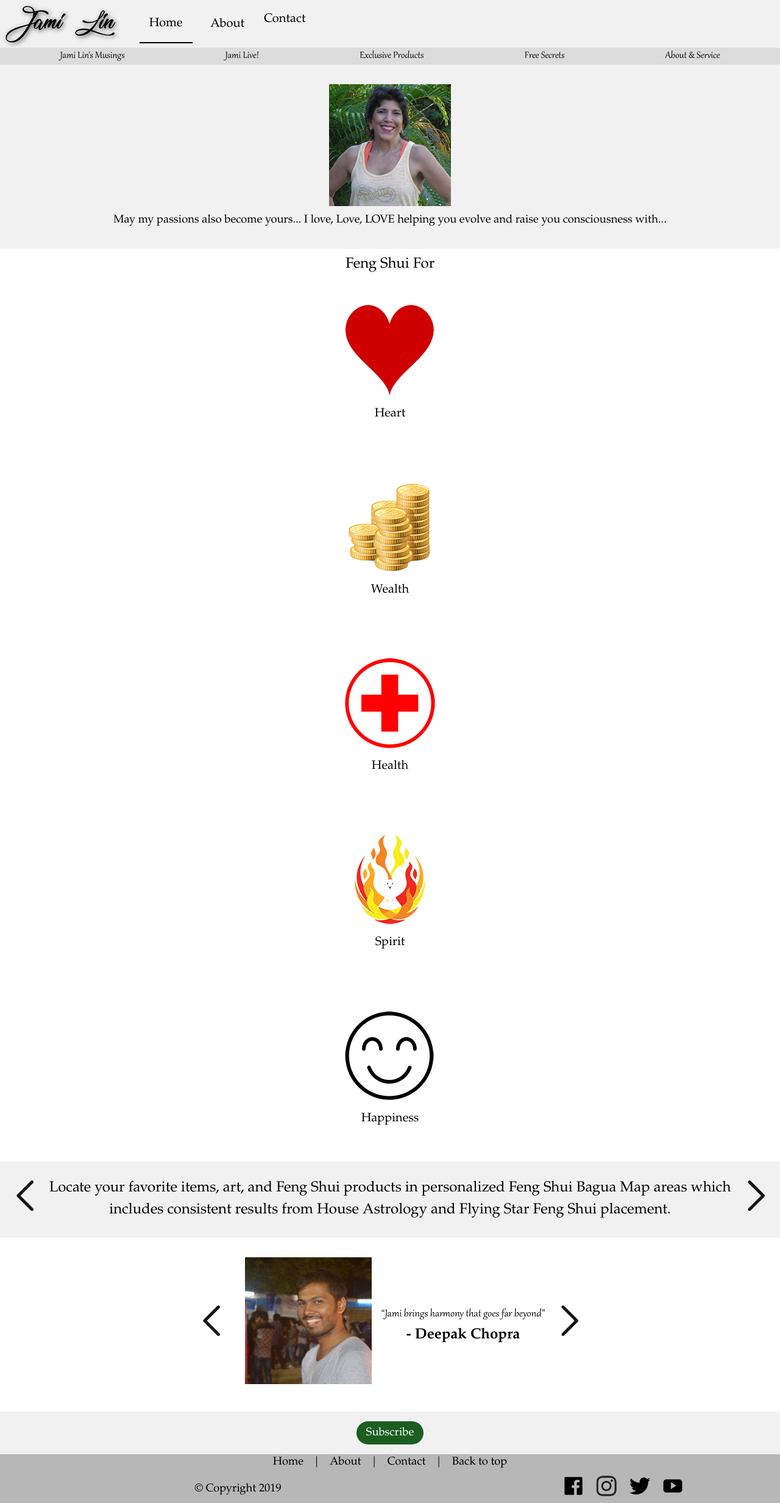
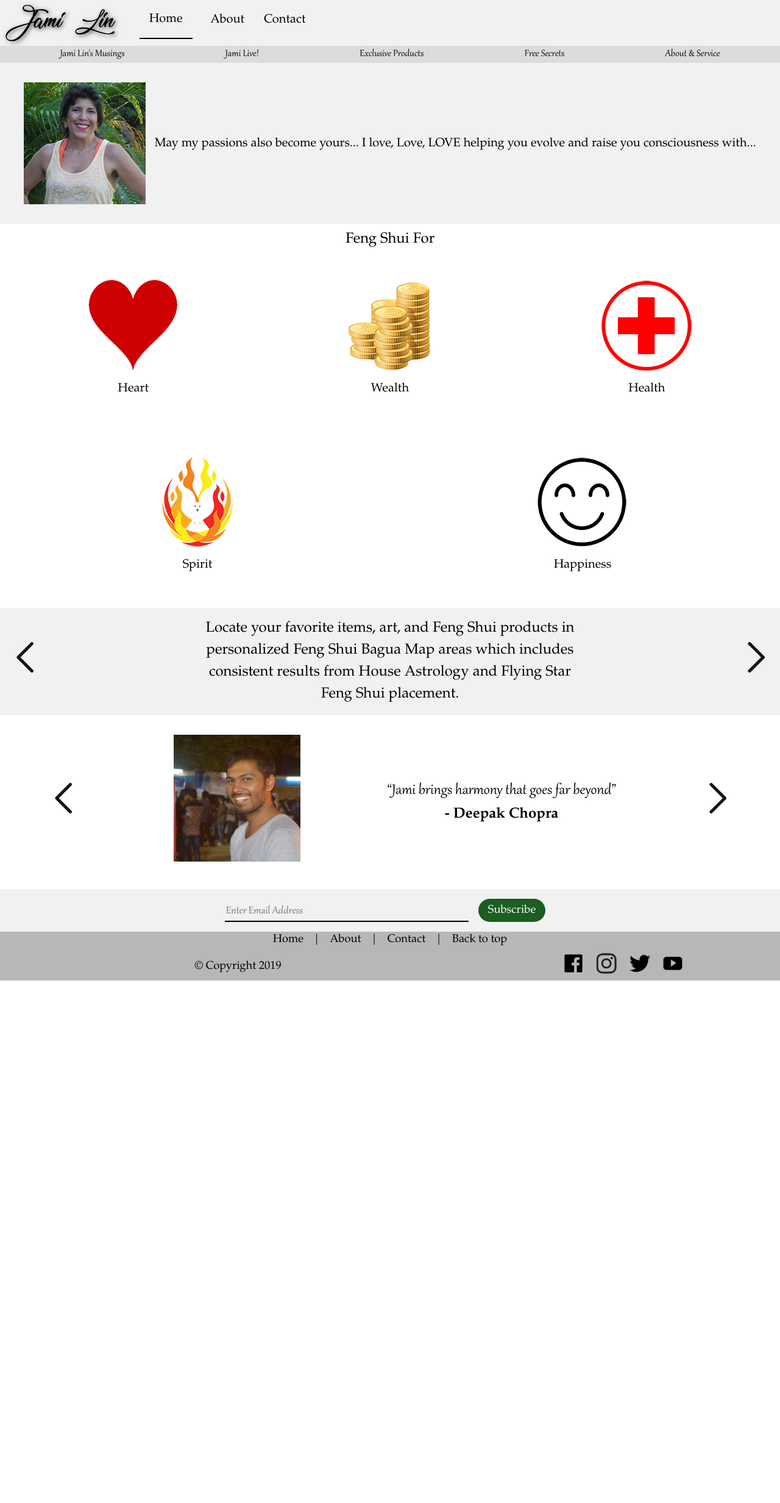
Before and after one commit to parthchauhan05/jamilin, a PHP site: page / in a window 1280 px wide. Shown: the whole page at 61% size. After the commit the page ends 1608 px from the top, so only its background shows below. Run offline with PHP 8.4, Linux system fonts and the light colour scheme; some libraries are stand-ins or nearby versions.

Commit message:
Homepage Done

```diff
--- a/css/style.css
+++ b/css/style.css
@@ -233,6 +233,9 @@ footer section .social a img{
 @media (min-width:30rem){
     body{
         font-size: 1.5rem;
+        max-width: 80rem;
+        margin: 0 auto;
+        background-color: #fff;
     }
     header .primary{
         display: flex;
@@ -252,6 +255,9 @@ footer section .social a img{
         font-size: 1.25rem;
         padding: 0 1rem;
     }
+    header .primary nav ul li:last-child{
+        margin-bottom: 0;
+    }
     header nav#secondary{
         display: block;
     }
@@ -262,11 +268,55 @@ footer section .social a img{
         font-size: 1.15rem;
     }
 
+    main .intro{
+        background-color: #f1f1f1;
+        display: flex;
+        align-items: center;
+        justify-content: space-around;
+        font-size: 1.25rem;
+    }
+
+    main .feng-shui-for .uses{
+        flex-direction:row;
+        justify-content: space-around;
+        flex-wrap: wrap;
+    }
+
+    main .feng-shui-for .uses figure{
+        margin: 3rem 8rem;
+    }
+
+    main #slider-1{
+        background-color: #f1f1f1;
+        justify-content: space-between;
+    }
+
+    main #slider-1 p{
+        max-width: 40rem;
+    }
+
+    main #slider-2{
+        justify-content: space-around;
+    }
+
+    main #slider-2 p span{
+        font-size: 1.75rem;
+    }
+
+    main .subscribe{
+        display: flex;
+        justify-content: center;
+    }
+
+    main .subscribe input{
+        display: inline;
+        font-size: 1.25rem;
+        width: 25rem;
+    }
+
     footer{
         font-size: 1.15rem;
     }
-
-
 
     footer section{
         justify-content: space-around;
```
